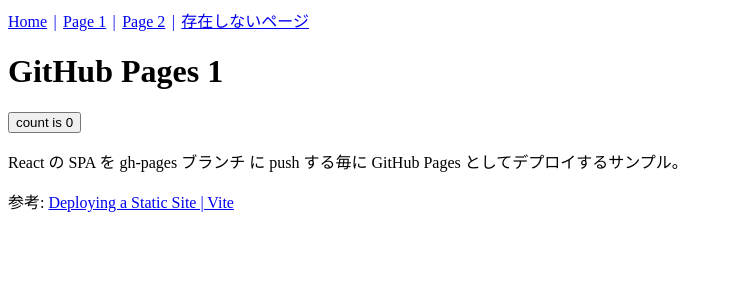
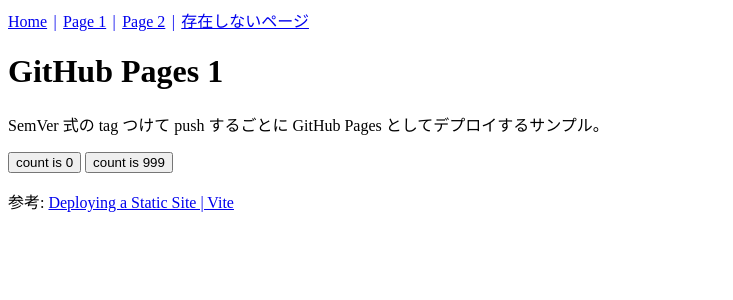
Before and after one commit to heiwa4126/react-githubpages2, a React (Vite) app: page / in a window 1280 px wide. Shown: the top 300 px of the page, without its empty margins (0-733 px from the left). Built offline with nearby package versions, Linux system fonts and the light colour scheme.

Commit message:
fix wrong text

```diff
--- a/src/components/Home.tsx
+++ b/src/components/Home.tsx
@@ -1,17 +1,22 @@
 import { useState } from "react";
 
+function CounterButton({ initialCount = 0 }: { initialCount?: number }) {
+	const [count, setCount] = useState(initialCount);
+	return (
+		<button type="button" onClick={() => setCount((count) => count + 1)}>
+			count is {count}
+		</button>
+	);
+}
+
 function Home() {
-	const [count, setCount] = useState(0);
-
 	return (
 		<>
 			<h1>GitHub Pages 1</h1>
-			<button type="button" onClick={() => setCount((count) => count + 1)}>
-				count is {count}
-			</button>
-			<p>
-				React の SPA を gh-pages ブランチ に push する毎に GitHub Pages としてデプロイするサンプル。
-			</p>
+			<p>SemVer 式の tag つけて push するごとに GitHub Pages としてデプロイするサンプル。</p>
+			<div>
+				<CounterButton /> <CounterButton initialCount={999} />
+			</div>
 			<p>
 				参考:{" "}
 				<a href="https://vitejs.dev/guide/static-deploy.html#github-pages">
```
